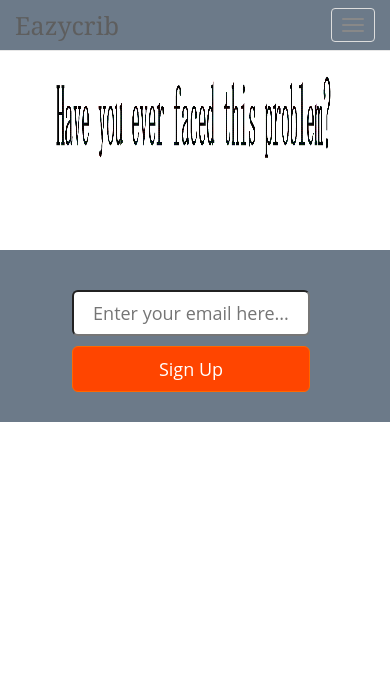
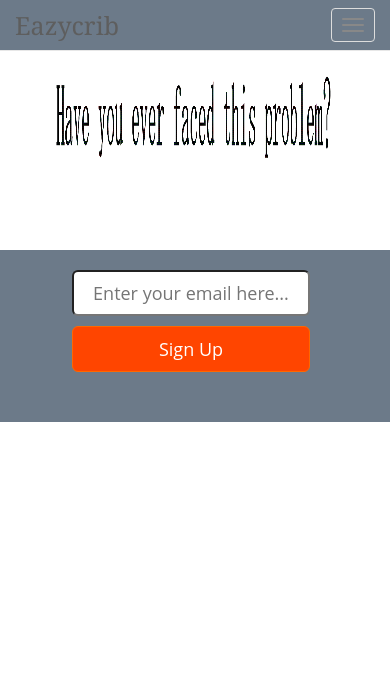
Before and after one commit to bernardAdark/eazycrib, a PHP site: page / in a window 390 px wide. Shown: the top 699 px of the page. Run offline with PHP 8.4, Linux system fonts and the light colour scheme; some libraries are stand-ins or nearby versions.

Commit message:
modifying the heights

```diff
--- a/css/style.css
+++ b/css/style.css
@@ -1,6 +1,6 @@
 
 body {
-	height: 700px;
+	height: 600px;
 	font-family: "Open Sans", sans-serif;
 	font-size: 15px;
   max-width: 100%;
@@ -101,6 +101,7 @@ h2 #signup-success #signup-error {
 @media (max-width: 767px) {
   .signup-move{
       padding-left: 5%;
+      margin-bottom:
     }
     #signup-button {
       display: block;
@@ -127,6 +128,9 @@ body{
 @media (max-width: 480px) {
     .signup-move{
       padding-left: 5%;
+      position: relative;
+      top: -20px;
+      left: 0;
     }
     #signup-button {
       display: block;
@@ -137,8 +141,6 @@ body{
       width: 80%;
       text-align: center;
     }
-
-
     .spacing {
       height: 250px;
     }
```
